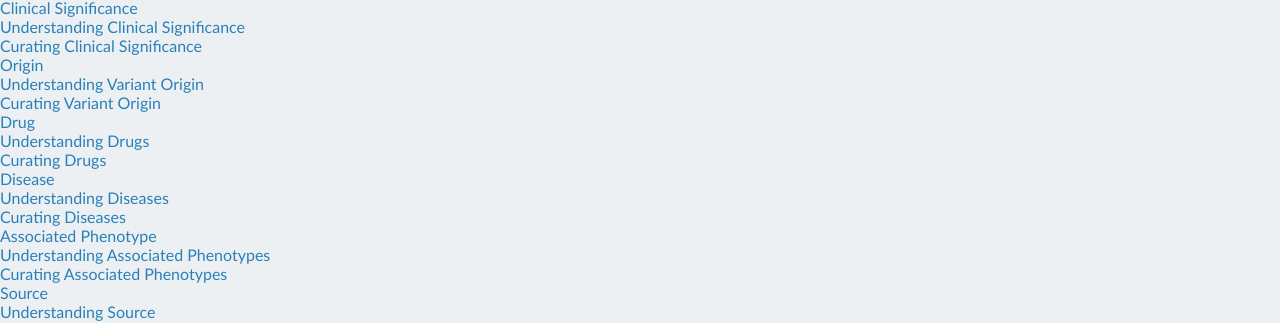
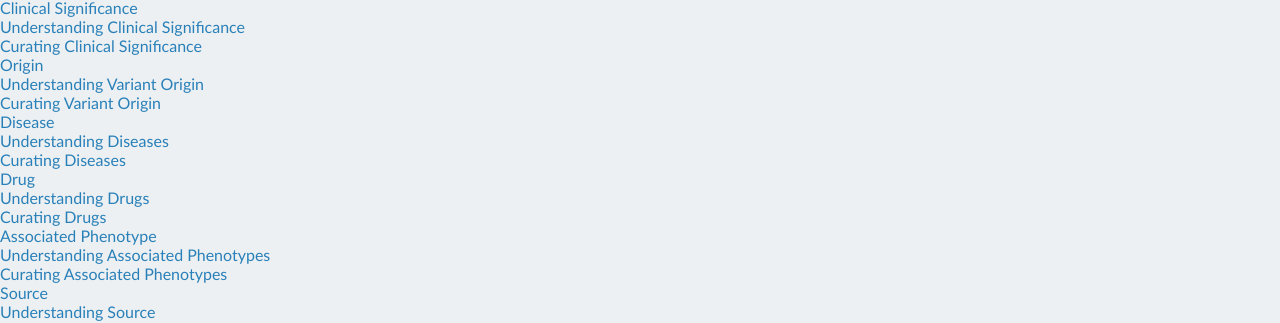
Before and after one commit to griffithlab/civic-docs, a Sphinx documentation site: the page built from docs/model/evidence.rst, in a window 1280 px wide. Shown: the part 1231-1554 px from the top of the page. Built offline with Sphinx 7.4.7 and the Read the Docs theme 2.0.0, drawn with Linux system fonts in a browser that asks for light colours.

```diff
--- a/docs/model/evidence.rst
+++ b/docs/model/evidence.rst
@@ -34,8 +34,8 @@ or visit the `Source Suggestion queue <https://civicdb.org/curation/sources>`_ f
    evidence/direction
    evidence/clinical_significance
    evidence/origin
+   evidence/disease
    evidence/drug
-   evidence/disease
    evidence/associated_phenotype
    evidence/source
    evidence/clinical_trial
```
